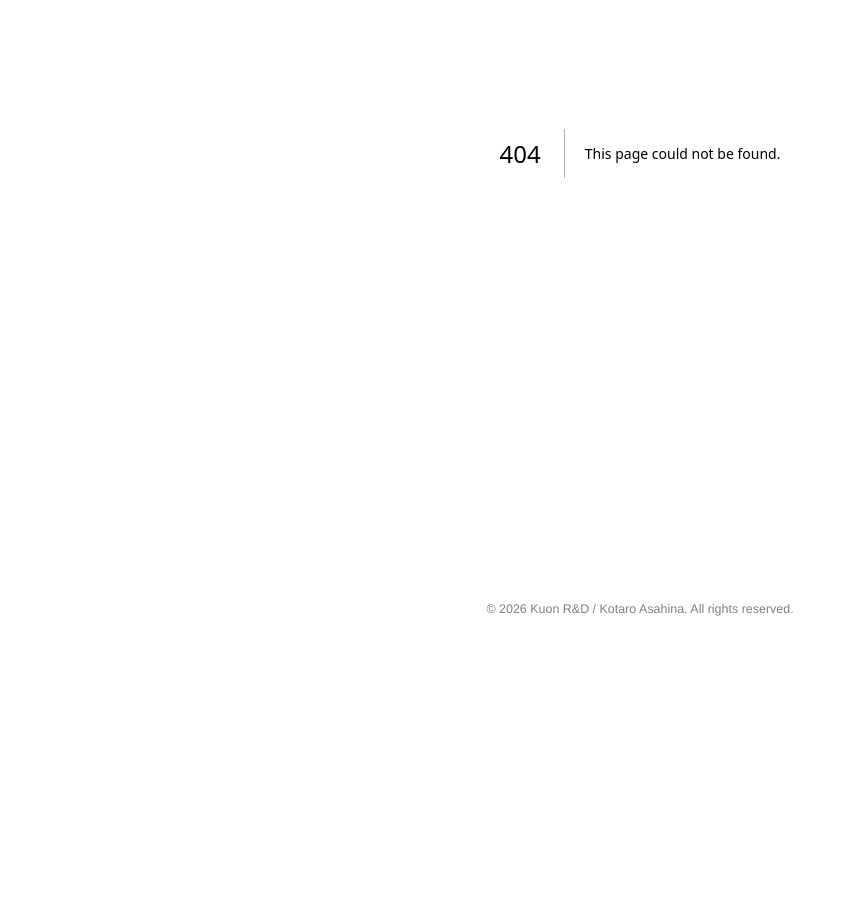
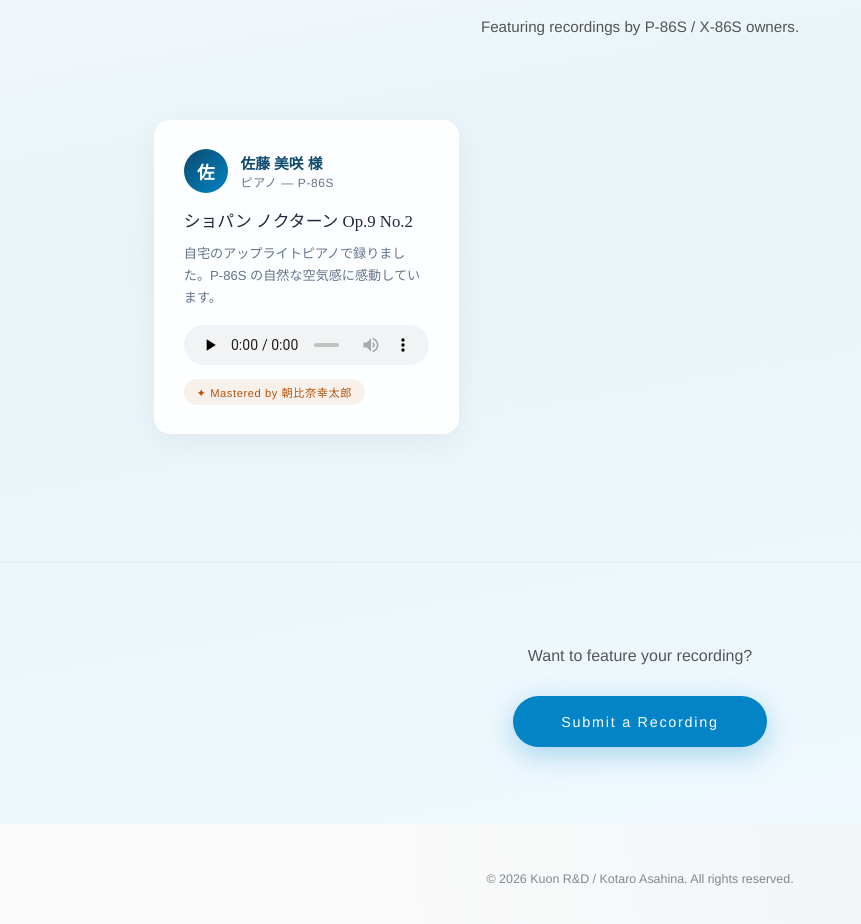
Before and after one commit to Kotaro-Studio/kuon-rnd, a Next.js app: page /gallery in a window 1280 px wide. Before the commit this address had no page. Shown: the part 320-1244 px from the top of the page, without its empty margins (0-861 px from the left). Before the commit the page ends 984 px from the top, so only its background shows below. Built offline with nearby package versions, Linux system fonts and the light colour scheme.

Commit message:
fix: useSearchParams を Suspense で囲む（Next.js 16 ビルドエラー修正）

```diff
--- /dev/null
+++ b/app/gallery/layout.tsx
@@ -0,0 +1,19 @@
+import type { Metadata } from 'next';
+
+export const metadata: Metadata = {
+  title: "オーナーズ・ギャラリー — P-86S / X-86S 録音作品集",
+  description:
+    'P-86S / X-86S ステレオマイクロフォンのオーナーが録音した作品をご紹介。ハンドメイドマイクの実際の録音クオリティをお聴きください。',
+  alternates: {
+    canonical: 'https://kuon-rnd.com/gallery',
+  },
+  openGraph: {
+    title: "オーナーズ・ギャラリー — 録音作品集",
+    description: 'P-86S / X-86S オーナーの録音作品集。ハンドメイドマイクの実力をお聴きください。',
+    url: 'https://kuon-rnd.com/gallery',
+  },
+};
+
+export default function GalleryLayout({ children }: { children: React.ReactNode }) {
+  return <>{children}</>;
+}
--- /dev/null
+++ b/app/gallery/page.tsx
@@ -0,0 +1,167 @@
+"use client";
+
+import React from 'react';
+import Link from 'next/link';
+import { useLang } from '@/context/LangContext';
+import recordings from '@/data/recordings.json';
+
+// ─────────────────────────────────────────────
+// Constants
+// ─────────────────────────────────────────────
+const AUDIO_BASE = 'https://kuon-rnd-audio-worker.369-1d5.workers.dev/api/audio';
+const ACCENT = '#0284c7';
+const serif = '"Hiragino Mincho ProN", "Yu Mincho", "Noto Serif JP", serif';
+const sans = '"Helvetica Neue", Arial, sans-serif';
+
+// ─────────────────────────────────────────────
+// Types
+// ─────────────────────────────────────────────
+interface Recording {
+  id: string;
+  name: string;
+  instrument: string;
+  title: string;
+  comment: string;
+  file: string;
+  mic: string;
+  mastered: boolean;
+  date: string;
+}
+
+// ─────────────────────────────────────────────
+// Component
+// ─────────────────────────────────────────────
+export default function GalleryPage() {
+  const { lang } = useLang();
+  const t = (...args: string[]) => {
+    const idx = lang === 'ja' ? 0 : lang === 'en' ? 1 : 2;
+    return args[idx] || args[0];
+  };
+
+  const items: Recording[] = [...recordings].reverse(); // 新しい順
+
+  return (
+    <div style={{ minHeight: '100vh', background: 'linear-gradient(170deg, #f8fafc 0%, #e8f4f8 40%, #f0f9ff 100%)' }}>
+      {/* ── Hero ── */}
+      <section style={{ padding: 'clamp(5rem,10vw,10rem) 5% clamp(3rem,6vw,5rem)', textAlign: 'center' }}>
+        <p style={{ fontSize: '0.68rem', letterSpacing: '0.5em', textTransform: 'uppercase', color: ACCENT, marginBottom: '1.5rem', fontFamily: sans }}>
+          Owner&apos;s Gallery
+        </p>
+        <h1 style={{ fontSize: 'clamp(1.5rem,3.5vw,2.8rem)', fontWeight: '200', letterSpacing: '0.07em', lineHeight: '1.75', fontFamily: serif, wordBreak: 'keep-all', maxWidth: '700px', margin: '0 auto 1rem' }}>
+          {t('オーナーの録音ギャラリー', 'Owner\'s Recording Gallery', 'Galería de Grabaciones')}
+        </h1>
+        <p style={{ fontSize: 'clamp(0.85rem,1.2vw,0.95rem)', lineHeight: '2', color: '#555', fontFamily: sans, maxWidth: '600px', margin: '0 auto' }}>
+          {t(
+            'P-86S / X-86S オーナーの皆さまによる録音作品をご紹介します。',
+            'Featuring recordings by P-86S / X-86S owners.',
+            'Presentamos grabaciones de los propietarios de P-86S / X-86S.'
+          )}
+        </p>
+      </section>
+
+      {/* ── Grid ── */}
+      <section style={{ padding: '0 5% clamp(5rem,10vw,8rem)', maxWidth: '1100px', margin: '0 auto' }}>
+        {items.length === 0 ? (
+          <p style={{ textAlign: 'center', color: '#94a3b8', fontFamily: sans, fontSize: '0.95rem' }}>
+            {t('まだ掲載された録音はありません。', 'No recordings featured yet.', 'Aún no hay grabaciones.')}
+          </p>
+        ) : (
+          <div style={{ display: 'grid', gridTemplateColumns: 'repeat(auto-fill, minmax(300px, 1fr))', gap: 'clamp(1.2rem,2.5vw,1.8rem)' }}>
+            {items.map((r) => (
+              <article key={r.id} style={{
+                background: 'rgba(255,255,255,0.9)',
+                backdropFilter: 'blur(18px)',
+                WebkitBackdropFilter: 'blur(18px)',
+                borderRadius: '16px',
+                border: '1px solid rgba(255,255,255,1)',
+                boxShadow: '0 8px 32px rgba(0,0,0,0.05)',
+                padding: 'clamp(1.2rem,2.5vw,1.8rem)',
+                transition: 'transform 0.3s ease, box-shadow 0.3s ease',
+              }}>
+                {/* Header: avatar + name */}
+                <div style={{ display: 'flex', alignItems: 'center', gap: '0.8rem', marginBottom: '1rem' }}>
+                  <div style={{
+                    width: '44px', height: '44px', borderRadius: '50%',
+                    background: 'linear-gradient(135deg, #0c4a6e, #0284c7)',
+                    display: 'flex', alignItems: 'center', justifyContent: 'center',
+                    color: '#fff', fontSize: '1.1rem', fontWeight: 600, flexShrink: 0,
+                  }}>
+                    {r.name.charAt(0)}
+                  </div>
+                  <div>
+                    <div style={{ fontWeight: 600, fontSize: '0.92rem', color: '#0c4a6e', fontFamily: sans }}>
+                      {r.name} {t('様', '', '')}
+                    </div>
+                    <div style={{ fontSize: '0.75rem', color: '#64748b', letterSpacing: '0.05em', fontFamily: sans }}>
+                      {r.instrument} — {r.mic}
+                    </div>
+                  </div>
+                </div>
+
+                {/* Title */}
+                <h3 style={{ fontFamily: serif, fontSize: '1.05rem', fontWeight: 500, marginBottom: '0.5rem', color: '#1e293b', lineHeight: 1.5 }}>
+                  {r.title}
+                </h3>
+
+                {/* Comment */}
+                {r.comment && (
+                  <p style={{ fontSize: '0.82rem', color: '#64748b', lineHeight: 1.7, marginBottom: '1rem', fontFamily: sans }}>
+                    {r.comment}
+                  </p>
+                )}
+
+                {/* Audio Player */}
+                <audio
+                  controls
+                  preload="none"
+                  style={{ width: '100%', height: '40px', borderRadius: '8px', marginBottom: '0.6rem' }}
+                >
+                  <source src={`${AUDIO_BASE}/${r.file}`} type="audio/mpeg" />
+                </audio>
+
+                {/* Badge */}
+                {r.mastered ? (
+                  <span style={{
+                    display: 'inline-flex', alignItems: 'center', gap: '0.3rem',
+                    fontSize: '0.7rem', color: '#b45309', background: 'rgba(180,83,9,0.08)',
+                    padding: '0.3rem 0.8rem', borderRadius: '20px', letterSpacing: '0.05em', fontFamily: sans,
+                  }}>
+                    ✦ Mastered by 朝比奈幸太郎
+                  </span>
+                ) : (
+                  <span style={{
+                    display: 'inline-flex', alignItems: 'center', gap: '0.3rem',
+                    fontSize: '0.7rem', color: ACCENT, background: 'rgba(2,132,199,0.08)',
+                    padding: '0.3rem 0.8rem', borderRadius: '20px', letterSpacing: '0.05em', fontFamily: sans,
+                  }}>
+                    {r.mic} Recording
+                  </span>
+                )}
+              </article>
+            ))}
+          </div>
+        )}
+      </section>
+
+      {/* ── CTA ── */}
+      <section style={{ padding: 'clamp(3rem,6vw,5rem) 5%', textAlign: 'center', borderTop: '1px solid rgba(0,0,0,0.04)' }}>
+        <p style={{ fontSize: 'clamp(0.9rem,1.3vw,1rem)', color: '#555', lineHeight: 2, fontFamily: sans, marginBottom: '1.5rem', maxWidth: '500px', margin: '0 auto 1.5rem' }}>
+          {t(
+            'あなたの録音も掲載しませんか？',
+            'Want to feature your recording?',
+            '¿Quieres publicar tu grabación?'
+          )}
+        </p>
+        <Link href="/microphone#gallery-submit" style={{
+          display: 'inline-flex', alignItems: 'center', justifyContent: 'center',
+          textDecoration: 'none', color: '#fff', fontFamily: sans, backgroundColor: ACCENT,
+          fontSize: '0.9rem', letterSpacing: '0.12em', padding: '1.1rem 3rem',
+          borderRadius: '50px', boxShadow: '0 8px 28px rgba(2,132,199,0.3)',
+          transition: 'all 0.3s ease',
+        }}>
+          {t('録音を投稿する', 'Submit a Recording', 'Enviar una Grabación')}
+        </Link>
+      </section>
+    </div>
+  );
+}
--- /dev/null
+++ b/data/recordings.json
@@ -0,0 +1,13 @@
+[
+  {
+    "id": "001",
+    "name": "佐藤 美咲",
+    "instrument": "ピアノ",
+    "title": "ショパン ノクターン Op.9 No.2",
+    "comment": "自宅のアップライトピアノで録りました。P-86S の自然な空気感に感動しています。",
+    "file": "recordings/sato-misaki-chopin-nocturne.mp3",
+    "mic": "P-86S",
+    "mastered": true,
+    "date": "2026-04-17"
+  }
+]
```
Also changed, not shown: app/shop/thanks/page.tsx (+9 -1 lines), 1 other file (tests, documents, lock files or other folders).
